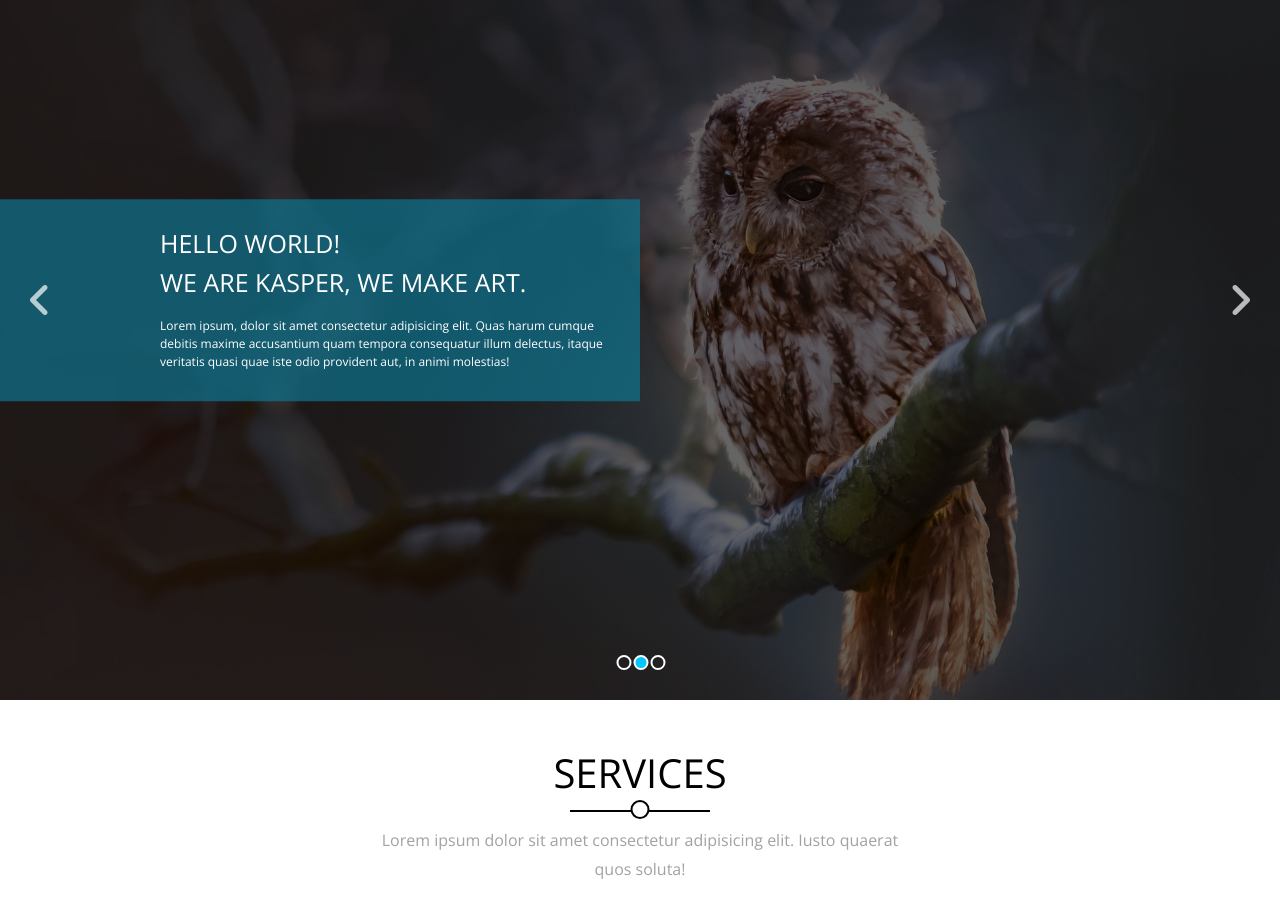
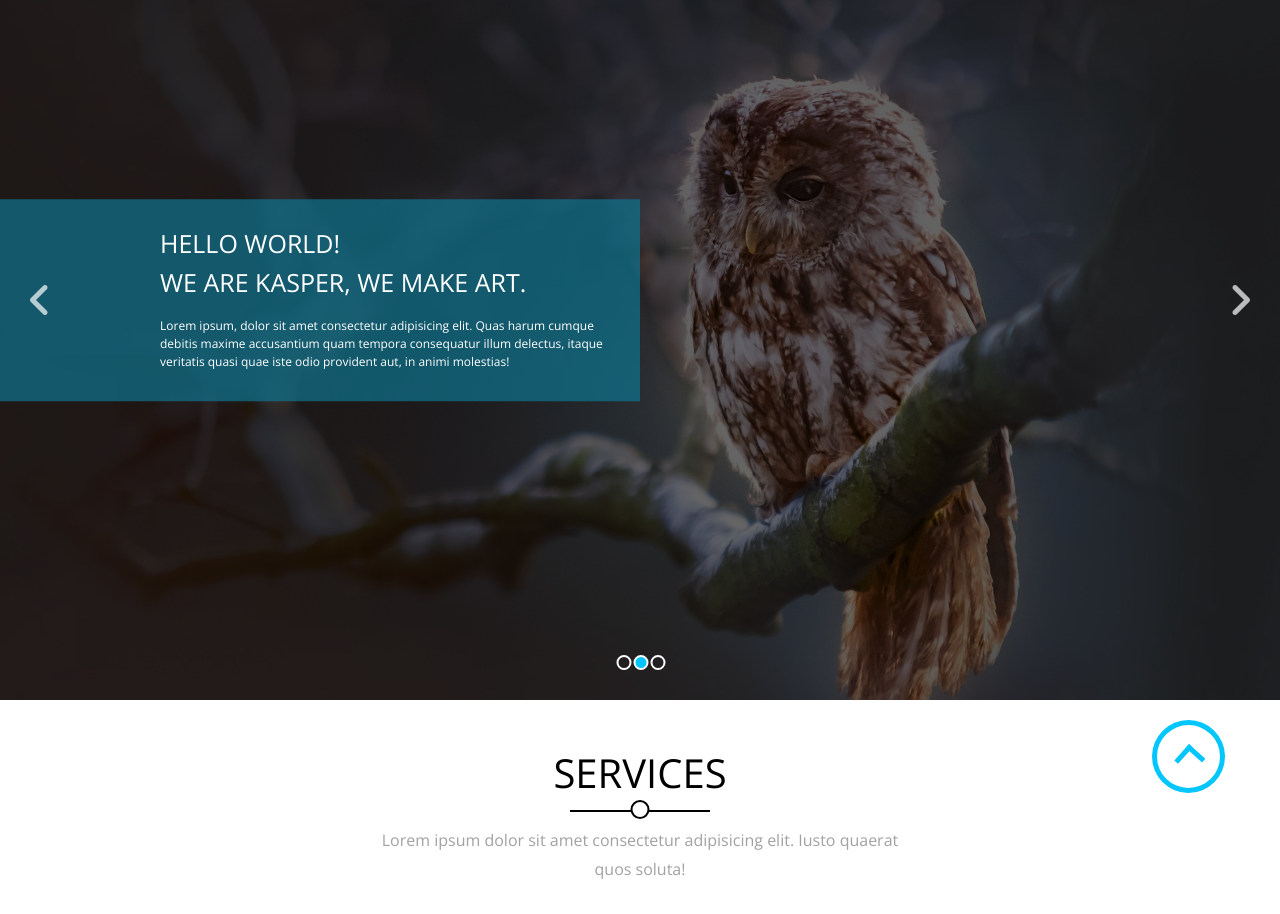
Before and after one commit to hamza-gnoumi/Template-kasper, a plain HTML site: page index.html in a window 1280 px wide. Shown: the part 100-1014 px from the top of the page. Drawn offline with nearby package versions, Linux system fonts and the light colour scheme.

Commit message:
Add Scroll button

```diff
--- a/css/main-style.css
+++ b/css/main-style.css
@@ -1464,3 +1464,50 @@ padding: 0 15px;
 font-weight: bold;
 }
 /* End footer  */
+
+/*scroll to top*/
+
+.up {
+    padding: 15px;
+    background-color: white;
+    border-radius: 50%;
+    -webkit-border-radius: 50%;
+    -moz-border-radius: 50%;
+    -ms-border-radius: 50%;
+    -o-border-radius: 50%;
+    text-decoration: none;
+    color: transparent;
+    font-weight: bold;
+    font-size: 24px;
+    border: 5px solid var(--main-Color);
+
+    z-index: 5;
+    position: sticky;
+    left: 90%;
+    bottom: 5%;
+    margin-top: calc(100vh + 20px);
+
+}
+
+.up::before{
+    content: '';
+    width: 17px;
+    height: 17px;
+    border-left: 5px solid var(--main-Color);
+    border-top: 5px solid var(--main-Color);
+    position: absolute;
+    top: 50%;
+    left: 47%;
+    transform: rotate(42deg)translateX(-50%) ;
+    -webkit-transform: rotate(42deg)translateX(-50%) ;
+    -moz-transform: rotate(42deg)translateX(-50%) ;
+    -ms-transform: rotate(42deg)translateX(-50%) ;
+    -o-transform: rotate(42deg)translateX(-50%) ;
+}
+
+@media (max-width: 767px) {
+    .up{
+        display: none;
+    }
+
+}
--- a/index.html
+++ b/index.html
@@ -479,7 +479,8 @@
             </div>
         </div>
         <!-- End Footer  -->
-
+        <!-- scroll button  -->
+        <a href="#" class="up">Up</a>
 </body>
 
 </html>
```
